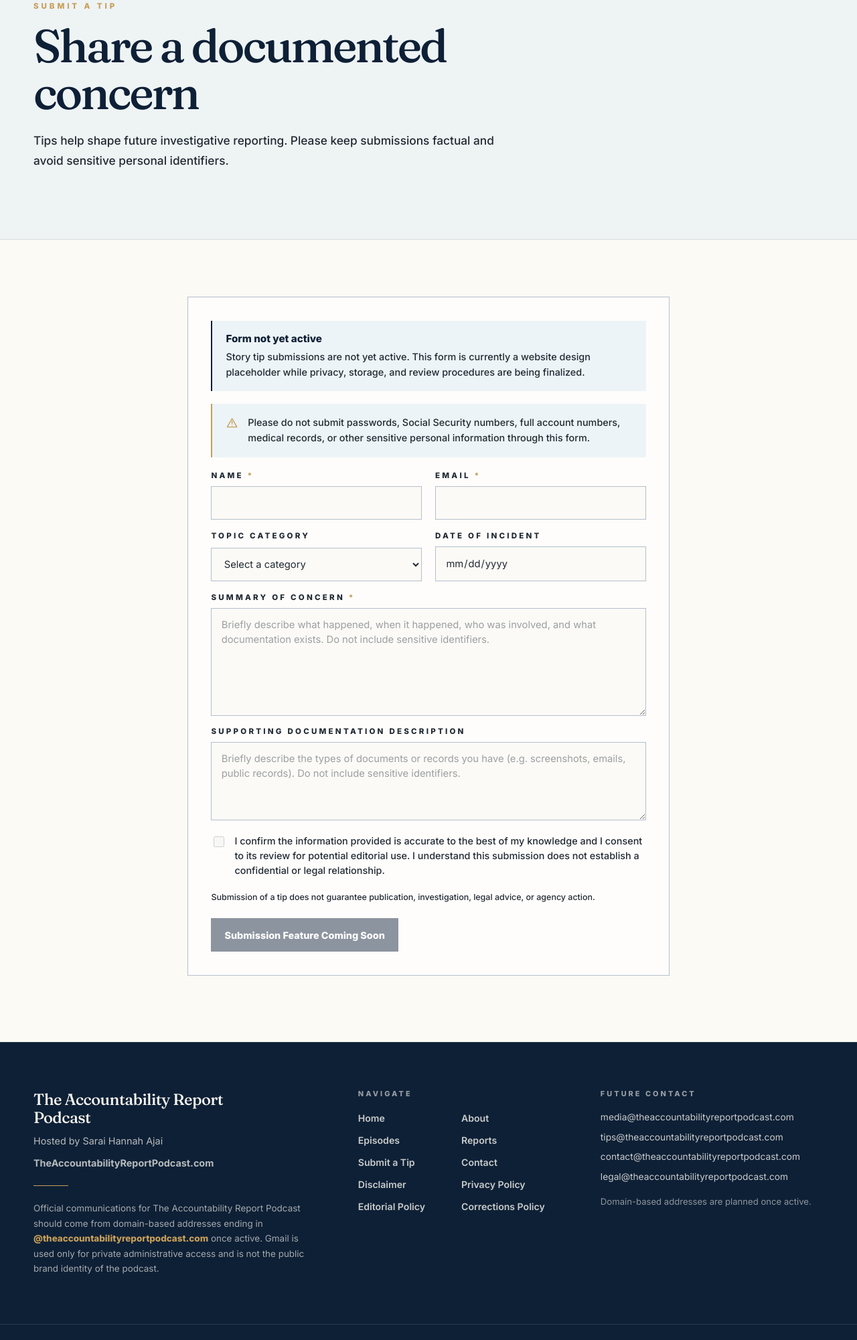
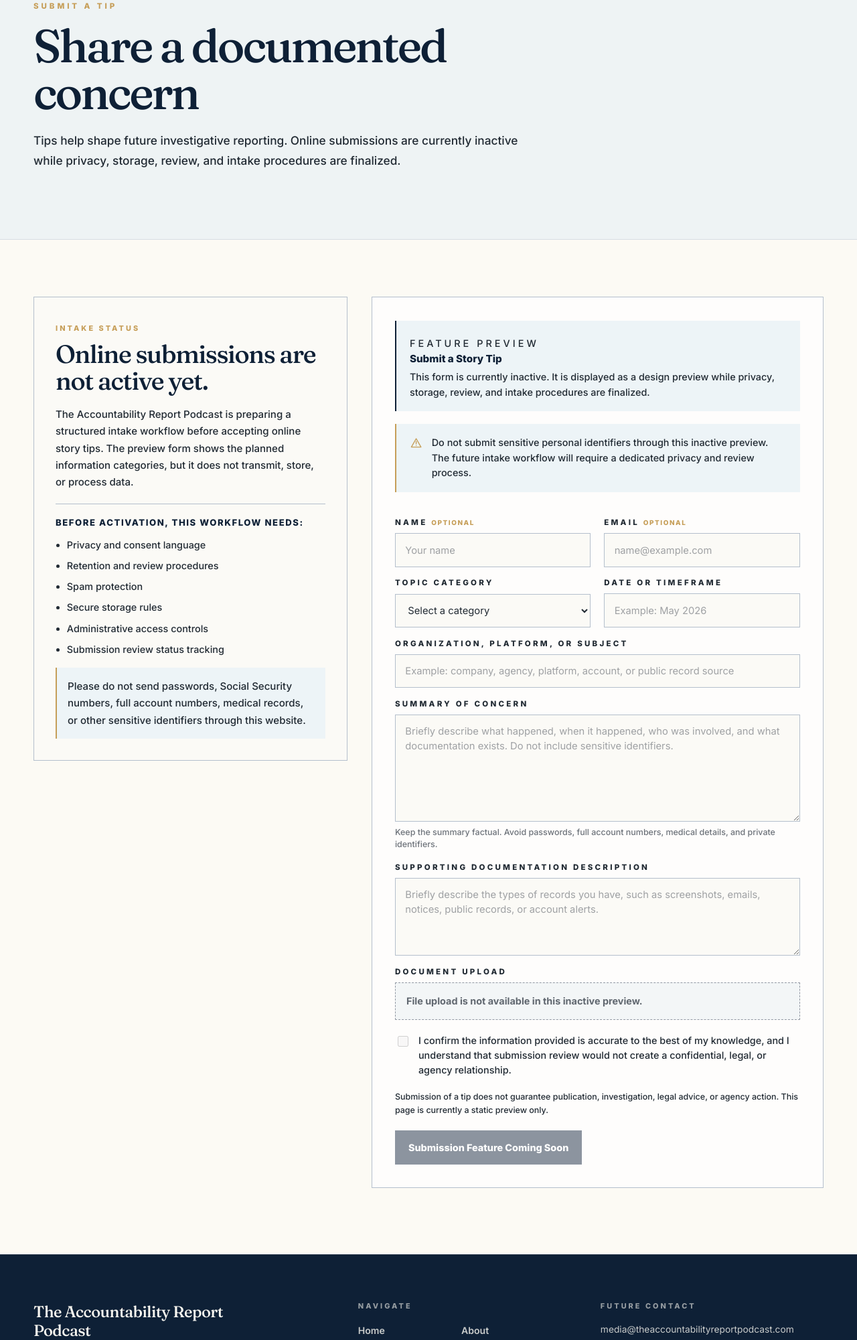
Before and after one commit to PebblesFaith/theaccountabilityreportpodcast-site, a Node server app: page /submit-tip in a window 1280 px wide. Shown: the part 191-2192 px from the top of the page at 67% size. Run offline with Node 20, Linux system fonts and the light colour scheme.

Commit message:
Improve inactive Submit a Tip preview layout
Updates the Submit a Tip page with a balanced two-column inactive intake preview.

Completed changes:
- Added an Intake Status guidance card.
- Improved the inactive story tip preview form layout.
- Preserved disabled form behavior.
- Preserved no-data-submission behavior for GitHub Pages.
- Confirmed static export loads Submit a Tip page CSS and JavaScript successfully.

```diff
--- a/public/styles/submitatip.css
+++ b/public/styles/submitatip.css
@@ -42,7 +42,7 @@
 }
 
 .submit-tip-hero__lead {
-  max-width: 700px;
+  max-width: 740px;
   margin: 1.35rem 0 0;
   color: var(--color-charcoal);
   font-size: clamp(1rem, 1.35vw, 1.12rem);
@@ -56,12 +56,88 @@
 }
 
 .submit-tip-section__inner {
-  display: flex;
-  justify-content: center;
+  display: block;
+}
+
+.submit-tip-layout {
+  display: grid;
+  grid-template-columns: minmax(18rem, 0.82fr) minmax(0, 1.18fr);
+  gap: clamp(1.4rem, 3vw, 2.2rem);
+  align-items: start;
+}
+
+.submit-tip-guidance {
+  border: 1px solid rgba(176, 188, 203, 0.95);
+  background: #fbfaf6;
+  padding: clamp(1.35rem, 3vw, 2rem);
+}
+
+.submit-tip-guidance__label,
+.tip-form__eyebrow {
+  display: inline-flex;
+  margin-bottom: 0.8rem;
+  color: var(--color-accent);
+  font-size: 0.68rem;
+  font-weight: 800;
+  letter-spacing: 0.28em;
+  line-height: 1;
+  text-transform: uppercase;
+}
+
+.submit-tip-guidance h2 {
+  margin: 0;
+  color: var(--color-primary);
+  font-family: var(--font-heading);
+  font-size: clamp(1.65rem, 3vw, 2.35rem);
+  font-weight: 500;
+  letter-spacing: -0.035em;
+  line-height: 1.08;
+}
+
+.submit-tip-guidance p {
+  margin: 1rem 0 0;
+  color: var(--color-charcoal);
+  font-size: 0.94rem;
+  font-weight: 500;
+  line-height: 1.68;
+}
+
+.submit-tip-guidance__panel {
+  margin-top: 1.25rem;
+  border-top: 1px solid rgba(176, 188, 203, 0.95);
+  padding-top: 1.15rem;
+}
+
+.submit-tip-guidance__panel h3 {
+  margin: 0;
+  color: var(--color-primary);
+  font-family: var(--font-body);
+  font-size: 0.82rem;
+  font-weight: 800;
+  letter-spacing: 0.12em;
+  line-height: 1.35;
+  text-transform: uppercase;
+}
+
+.submit-tip-guidance__panel ul {
+  display: grid;
+  gap: 0.55rem;
+  margin: 0.85rem 0 0;
+  padding-left: 1.05rem;
+  color: var(--color-charcoal);
+  font-size: 0.9rem;
+  font-weight: 500;
+  line-height: 1.55;
+}
+
+.submit-tip-guidance__note {
+  border-left: 2px solid var(--color-accent);
+  background: #edf4f7;
+  padding: 0.95rem 1rem;
 }
 
 .tip-form {
-  width: min(100%, 720px);
+  width: 100%;
   border: 1px solid rgba(176, 188, 203, 0.95);
   background: rgba(255, 255, 255, 0.74);
   padding: clamp(1.45rem, 3vw, 2.15rem);
@@ -97,6 +173,10 @@
   stroke-linejoin: round;
 }
 
+.tip-form__eyebrow {
+  margin-bottom: 0.45rem;
+}
+
 .tip-form__notice h2 {
   margin: 0;
   color: var(--color-primary);
@@ -117,6 +197,22 @@
 
 .tip-form__notice--warning p {
   margin: 0;
+}
+
+.tip-form__fieldset {
+  border: 0;
+  margin: 0;
+  padding: 0;
+}
+
+.tip-form__legend {
+  position: absolute;
+  width: 1px;
+  height: 1px;
+  margin: -1px;
+  overflow: hidden;
+  clip-path: inset(50%);
+  white-space: nowrap;
 }
 
 .tip-form__grid {
@@ -147,6 +243,8 @@
 
 .tip-form__field label span {
   color: var(--color-accent);
+  font-size: 0.62rem;
+  letter-spacing: 0.16em;
 }
 
 .tip-form__field input,
@@ -174,8 +272,28 @@
   opacity: 1;
 }
 
+.tip-form__field input::placeholder,
 .tip-form__field textarea::placeholder {
-  color: rgba(40, 48, 60, 0.45);
+  color: rgba(40, 48, 60, 0.44);
+}
+
+.tip-form__hint {
+  margin: -0.1rem 0 0;
+  color: rgba(40, 48, 60, 0.68);
+  font-size: 0.78rem;
+  font-weight: 500;
+  line-height: 1.5;
+}
+
+.tip-form__upload-preview {
+  border: 1px dashed rgba(140, 148, 159, 0.95);
+  background: #f3f6f7;
+  color: rgba(40, 48, 60, 0.72);
+  cursor: not-allowed;
+  font-size: 0.9rem;
+  font-weight: 700;
+  line-height: 1.5;
+  padding: 1rem;
 }
 
 .tip-form__checkbox {
@@ -224,6 +342,12 @@
   padding: 0.85rem 1.25rem;
 }
 
+@media (max-width: 920px) {
+  .submit-tip-layout {
+    grid-template-columns: 1fr;
+  }
+}
+
 @media (max-width: 720px) {
   .submit-tip-hero {
     padding-top: 4rem;
@@ -257,7 +381,8 @@
     letter-spacing: 0.28em;
   }
 
-  .tip-form {
+  .tip-form,
+  .submit-tip-guidance {
     padding: 1.1rem;
   }
 
--- a/views/submitatip.ejs
+++ b/views/submitatip.ejs
@@ -16,22 +16,63 @@
     </h1>
 
     <p class="submit-tip-hero__lead">
-      Tips help shape future investigative reporting. Please keep submissions factual
-      and avoid sensitive personal identifiers.
+      Tips help shape future investigative reporting. Online submissions are currently
+      inactive while privacy, storage, review, and intake procedures are finalized.
     </p>
   </div>
 </section>
 
 <section class="submit-tip-section" aria-labelledby="submit-tip-form-title">
   <div class="site-container submit-tip-section__inner">
-    <form class="tip-form" aria-labelledby="submit-tip-form-title">
+    <div class="submit-tip-layout">
+      <aside class="submit-tip-guidance" aria-labelledby="submit-tip-guidance-title">
+        <span class="submit-tip-guidance__label">Intake Status</span>
+
+        <h2 id="submit-tip-guidance-title">
+          Online submissions are not active yet.
+        </h2>
+
+        <p>
+          The Accountability Report Podcast is preparing a structured intake workflow
+          before accepting online story tips. The preview form shows the planned
+          information categories, but it does not transmit, store, or process data.
+        </p>
+
+        <div class="submit-tip-guidance__panel">
+          <h3>Before activation, this workflow needs:</h3>
+
+          <ul>
+            <li>Privacy and consent language</li>
+            <li>Retention and review procedures</li>
+            <li>Spam protection</li>
+            <li>Secure storage rules</li>
+            <li>Administrative access controls</li>
+            <li>Submission review status tracking</li>
+          </ul>
+        </div>
+
+        <p class="submit-tip-guidance__note">
+          Please do not send passwords, Social Security numbers, full account numbers,
+          medical records, or other sensitive identifiers through this website.
+        </p>
+      </aside>
+
+      <form
+        class="tip-form"
+        aria-labelledby="submit-tip-form-title"
+        aria-describedby="submit-tip-form-status"
+        data-status="inactive"
+        novalidate
+      >
         <div class="tip-form__notice tip-form__notice--status">
           <div class="tip-form__notice-content">
-          <h2 id="submit-tip-form-title">Form not yet active</h2>
-          <p>
-            Story tip submissions are not yet active. This form is currently a website
-            design placeholder while privacy, storage, and review procedures are being
-            finalized.
+            <p class="tip-form__eyebrow">Feature Preview</p>
+
+            <h2 id="submit-tip-form-title">Submit a Story Tip</h2>
+
+            <p id="submit-tip-form-status">
+              This form is currently inactive. It is displayed as a design preview
+              while privacy, storage, review, and intake procedures are finalized.
             </p>
           </div>
         </div>
@@ -44,25 +85,42 @@
           </svg>
 
           <p>
-          Please do not submit passwords, Social Security numbers, full account numbers,
-          medical records, or other sensitive personal information through this form.
+            Do not submit sensitive personal identifiers through this inactive preview.
+            The future intake workflow will require a dedicated privacy and review process.
           </p>
         </div>
 
+        <fieldset class="tip-form__fieldset" disabled aria-disabled="true">
+          <legend class="tip-form__legend">
+            Inactive story tip preview fields
+          </legend>
+
           <div class="tip-form__grid">
             <div class="tip-form__field">
-          <label for="tipName">Name <span>*</span></label>
-          <input id="tipName" name="tipName" type="text" disabled>
+              <label for="tipName">Name <span>Optional</span></label>
+              <input
+                id="tipName"
+                name="tipName"
+                type="text"
+                autocomplete="name"
+                placeholder="Your name"
+              >
             </div>
 
             <div class="tip-form__field">
-          <label for="tipEmail">Email <span>*</span></label>
-          <input id="tipEmail" name="tipEmail" type="email" disabled>
+              <label for="tipEmail">Email <span>Optional</span></label>
+              <input
+                id="tipEmail"
+                name="tipEmail"
+                type="email"
+                autocomplete="email"
+                placeholder="name@example.com"
+              >
             </div>
 
             <div class="tip-form__field">
               <label for="tipCategory">Topic Category</label>
-          <select id="tipCategory" name="tipCategory" disabled>
+              <select id="tipCategory" name="tipCategory">
                 <option>Select a category</option>
                 <option>Identity Theft</option>
                 <option>Digital Security</option>
@@ -74,19 +132,38 @@
             </div>
 
             <div class="tip-form__field">
-          <label for="incidentDate">Date of Incident</label>
-          <input id="incidentDate" name="incidentDate" type="date" disabled>
+              <label for="incidentDate">Date or Timeframe</label>
+              <input
+                id="incidentDate"
+                name="incidentDate"
+                type="text"
+                placeholder="Example: May 2026"
+              >
             </div>
 
             <div class="tip-form__field tip-form__field--full">
-          <label for="tipSummary">Summary of Concern <span>*</span></label>
+              <label for="primaryEntity">Organization, Platform, or Subject</label>
+              <input
+                id="primaryEntity"
+                name="primaryEntity"
+                type="text"
+                placeholder="Example: company, agency, platform, account, or public record source"
+              >
+            </div>
+
+            <div class="tip-form__field tip-form__field--full">
+              <label for="tipSummary">Summary of Concern</label>
               <textarea
                 id="tipSummary"
                 name="tipSummary"
                 rows="6"
                 placeholder="Briefly describe what happened, when it happened, who was involved, and what documentation exists. Do not include sensitive identifiers."
-            disabled
               ></textarea>
+
+              <p class="tip-form__hint">
+                Keep the summary factual. Avoid passwords, full account numbers,
+                medical details, and private identifiers.
+              </p>
             </div>
 
             <div class="tip-form__field tip-form__field--full">
@@ -97,24 +174,33 @@
                 id="supportingDocumentation"
                 name="supportingDocumentation"
                 rows="4"
-            placeholder="Briefly describe the types of documents or records you have (e.g. screenshots, emails, public records). Do not include sensitive identifiers."
-            disabled
+                placeholder="Briefly describe the types of records you have, such as screenshots, emails, notices, public records, or account alerts."
               ></textarea>
+            </div>
+
+            <div class="tip-form__field tip-form__field--full">
+              <label for="documentUploadPreview">Document Upload</label>
+
+              <div class="tip-form__upload-preview" id="documentUploadPreview">
+                File upload is not available in this inactive preview.
+              </div>
             </div>
           </div>
 
           <label class="tip-form__checkbox">
-        <input type="checkbox" disabled>
+            <input type="checkbox">
+
             <span>
-          I confirm the information provided is accurate to the best of my knowledge and
-          I consent to its review for potential editorial use. I understand this submission
-          does not establish a confidential or legal relationship.
+              I confirm the information provided is accurate to the best of my knowledge,
+              and I understand that submission review would not create a confidential,
+              legal, or agency relationship.
             </span>
           </label>
+        </fieldset>
 
         <p class="tip-form__fine-print">
           Submission of a tip does not guarantee publication, investigation, legal advice,
-        or agency action.
+          or agency action. This page is currently a static preview only.
         </p>
 
         <button class="tip-form__button" type="button" disabled>
@@ -122,6 +208,7 @@
         </button>
       </form>
     </div>
+  </div>
 </section>
 
-<%- include("partials/footer") %>
+<%- include("partials/footer") %>        </button>
```
Also changed, not shown: docs/styles/submitatip.css (+131 -6 lines), docs/submit-tip/index.html (+114 -27 lines). Lines whose indentation alone changed are shown as unchanged.
